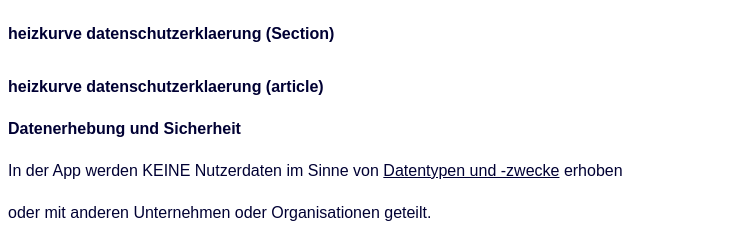
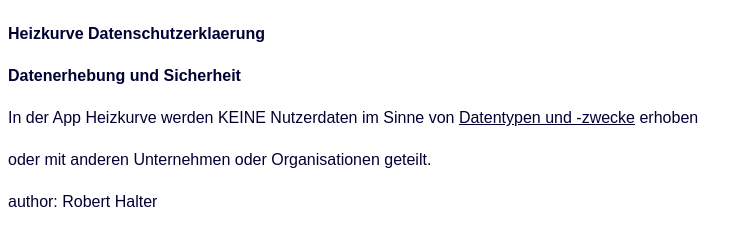
Before and after one commit to roebi/heizkurve-datenschutzerklaerung, a plain HTML site: page index.html in a window 1280 px wide. Shown: the top 234 px of the page, without its empty margins (0-753 px from the left). Drawn offline with Linux system fonts and the light colour scheme.

Commit message:
formatting

```diff
--- a/index.html
+++ b/index.html
@@ -95,7 +95,9 @@
                 <hr>
             </header>
         -->
+<!--
             <h2>heizkurve datenschutzerklaerung (Section)</h2>
+-->
 <!--
             <p>This tag is used to split a page into sections like Introduction, Contact Information, Details, etc.</p>
             <p>Section defines the type of content.</p>
@@ -123,7 +125,7 @@
                     </footer>
                 </aside>
 -->
-                <h2>heizkurve datenschutzerklaerung (article)</h2>
+                <h2>Heizkurve Datenschutzerklaerung</h2>
 <!--
                 <p>The article contains independent content that does not require any other context.</p>
                 <p>Articles will contain the specific contents in that type of section.</p>
@@ -131,7 +133,7 @@
 -->
 
                 <h3>Datenerhebung und Sicherheit</h3>
-                <p>In der App werden KEINE Nutzerdaten im Sinne von <a href="https://support.google.com/googleplay/android-developer/answer/10787469?hl=de#types&zippy=%2Cdatentypen">Datentypen und -zwecke</a> erhoben</p>
+                <p>In der App Heizkurve werden KEINE Nutzerdaten im Sinne von <a href="https://support.google.com/googleplay/android-developer/answer/10787469?hl=de#types&zippy=%2Cdatentypen">Datentypen und -zwecke</a> erhoben</p>
                 <p>oder mit anderen Unternehmen oder Organisationen geteilt.</p>
 
 <!--
@@ -153,10 +155,12 @@
 
     <footer id="footerOfDocument">
         <!-- footer of document -->
+<!--
         <hr>
         Footer text of document.
         <div>validated with: <a href="https://validator.w3.org/#validate_by_input" target="_blank">W3C Markup Validation
                 Service</a></div>
+-->
         <script>
             // in footer of document add autor from header meta
             const author = document.getElementsByName("author")[0].getAttribute("content");
```
